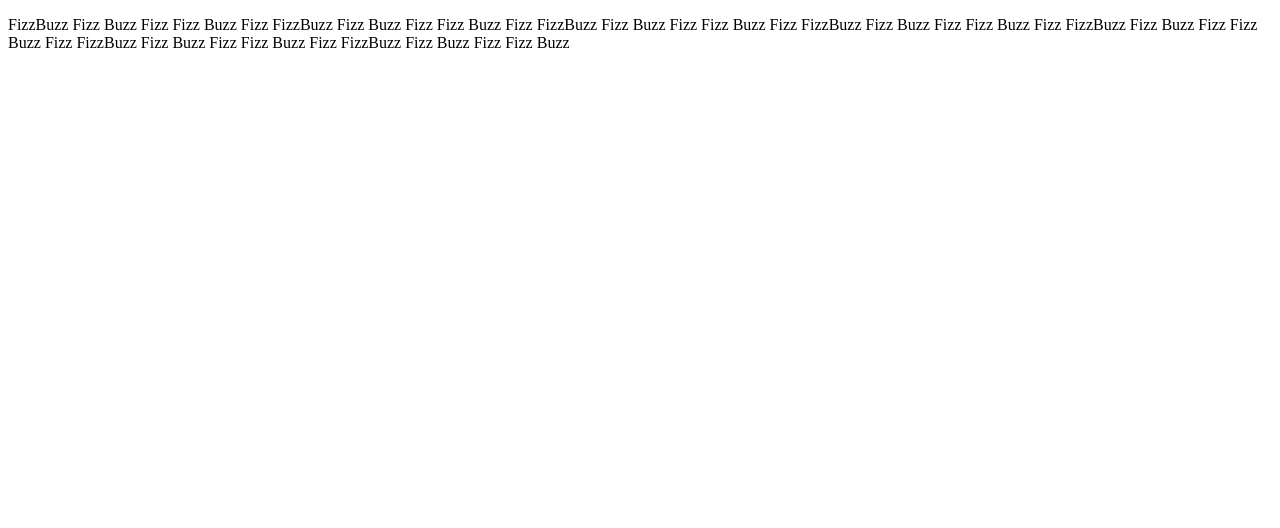
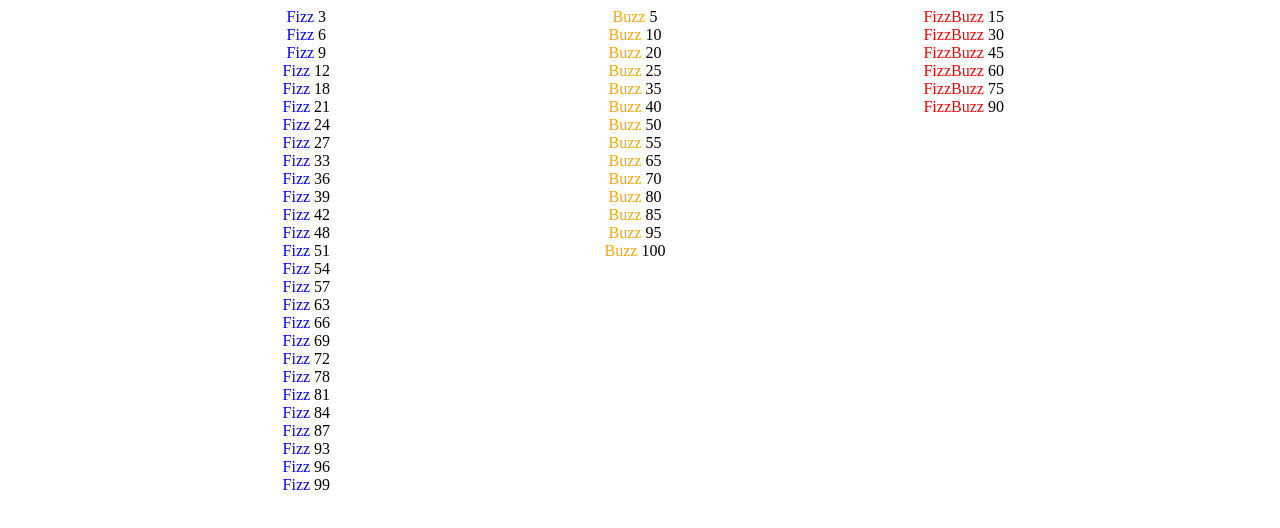
Before and after one commit to RoccoChiarella/js-fizzbuzz, a plain HTML site: page index.html in a window 1280 px wide. Drawn offline with Linux system fonts and the light colour scheme.

Commit message:
Migliorie estetiche dell'algoritmo

```diff
--- a/assets/main.js
+++ b/assets/main.js
@@ -1,16 +1,24 @@
-var x = "";
+var fizz = "";
 
-for (var i = 0; i <= 100 ; i++) {
+var buzz = "";
+
+var fizzbuzz = "";
+
+for (var i = 3; i <= 100 ; i++) {
     if ((i % 5 == 0) && (i % 3 == 0)) {
-        x = x + '<span class="fizzbuzz">FizzBuzz </span>';
+        fizzbuzz = fizzbuzz + '<span>FizzBuzz <span class="numero">'+ i +'</span></span>';
         console.log(i);
     } else if (i % 3 == 0) {
-        x = x + '<span class="fizz">Fizz </span>';
+        fizz = fizz + '<span>Fizz <span class="numero">'+ i +'</span></span>';
         console.log(i);
     } else if (i % 5 == 0) {
-        x = x + '<span class="buzz">Buzz </span>';
+        buzz = buzz + '<span>Buzz <span class="numero">'+ i +'</span></span>';
         console.log(i);
     }
 }
 
-document.getElementById('FizzBuzz').innerHTML = x;
+document.getElementById('fizz').innerHTML = fizz;
+
+document.getElementById('buzz').innerHTML = buzz;
+
+document.getElementById('fizzbuzz').innerHTML = fizzbuzz;
--- a/assets/style.css
+++ b/assets/style.css
@@ -0,0 +1,42 @@
+.container{
+    width: 996px;
+    margin: auto;
+}
+
+#fizz-buzz::after {
+    content: '';
+    display: table;
+    clear: both;
+}
+
+#fizz{
+    color: blue;
+    float: left;
+    width: 33%;
+    display: flex;
+    flex-direction: column;
+}
+
+#buzz{
+    color: orange;
+    float: left;
+    width: 33%;
+    display: flex;
+    flex-direction: column;
+}
+
+#fizzbuzz{
+    color: red;
+    float: left;
+    width: 33%;
+    display: flex;
+    flex-direction: column;
+}
+
+span{
+    text-align: center;
+}
+
+.numero{
+    color: black;
+}
--- a/index.html
+++ b/index.html
@@ -6,8 +6,10 @@
         <link rel="stylesheet" href="assets/style.css">
     </head>
     <body>
-        <section>
-             <p id="FizzBuzz"></p>
+        <section class="container">
+            <span id="fizz"></span>
+            <span id="buzz"></span>
+            <span id="fizzbuzz"></span>
        </section>
        <script src="assets/main.js" charset="utf-8"></script>
     </body>
```
